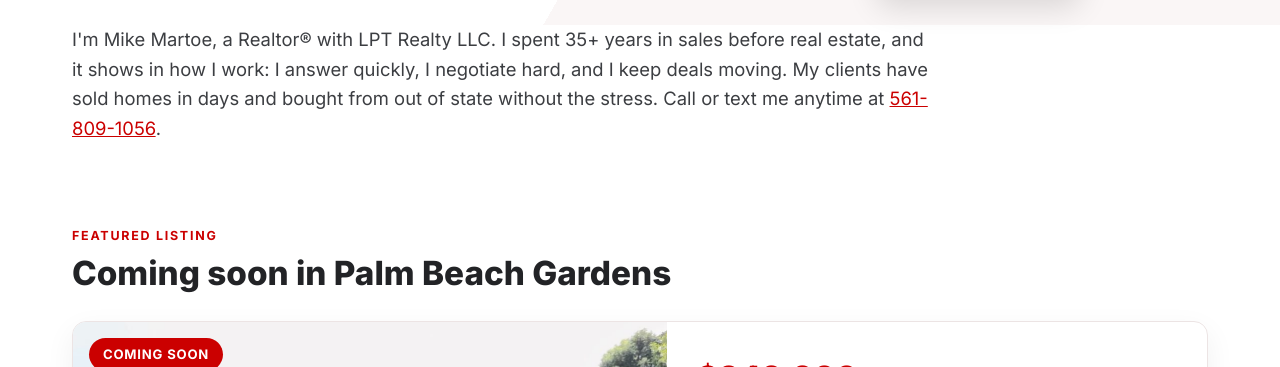
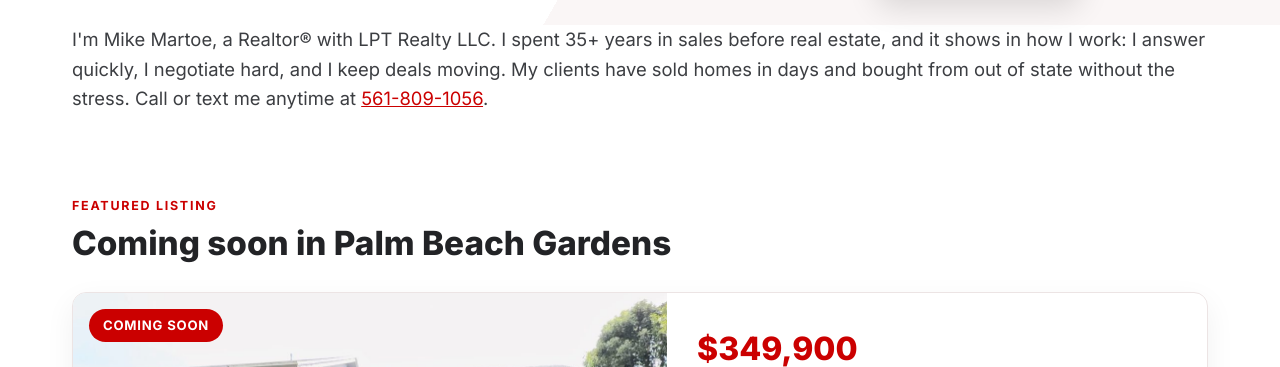
Before and after one commit to mikemartoe/mikemartoe-site, a plain HTML site: page index.html in a window 1280 px wide. Shown: the part 733-1100 px from the top of the page. Drawn offline with Linux system fonts and the light colour scheme.

Commit message:
Home: intro paragraph full width

```diff
--- a/styles.css
+++ b/styles.css
@@ -351,3 +351,4 @@ img{height:auto}
 /* home: pull intro paragraph up under the hero */
 .hero{padding-bottom:28px}
 .intro{padding-top:0}.intro .lead-p{margin-top:0}
+.intro .lead-p{max-width:none}
```
